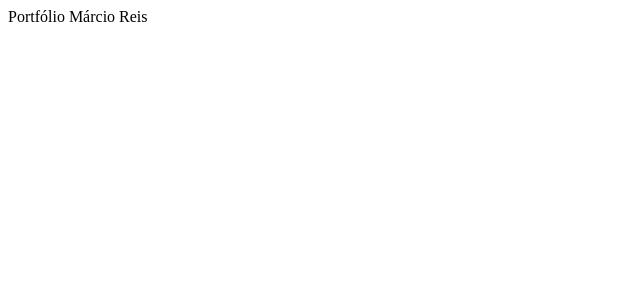
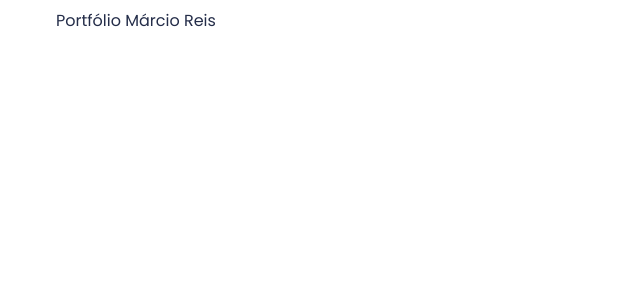
Before and after one commit to devmarcioreis/mreiss, a React (Create React App) app: page / in a window 1280 px wide. Shown: the top 300 px of the page, without its empty margins (0-640 px from the left). Built offline with nearby package versions, Linux system fonts and the light colour scheme.

Commit message:
iniciando projeto

```diff
--- a/src/App.css
+++ b/src/App.css
@@ -1,3 +1,16 @@
+@import url('https://fonts.googleapis.com/css2?family=Poppins:wght@100;200;300;400;500;600;700;800&display=swap');
+
+* {
+  margin: 0;
+  padding: 0;
+  border: 0;
+  box-sizing: border-box;
+  outline: none;
+  text-decoration: none;
+  list-style: none;
+  font-family: 'Poppins', sans-serif;
+}
+
 :root {
   --yellow-color: #F5C32C;
   --orange-color: #FCA61F;
@@ -9,6 +22,7 @@
   --boxShadow: 0px 19px 60px rgb(0 0 0 / 8%);
   --smallBoxShadow: -79px 51px 60px rgba(0, 0, 0, 0.08);
 }
+
 .App {
   padding: .5rem 3.5rem;
   overflow: hidden;
--- a/src/App.js
+++ b/src/App.js
@@ -1,9 +1,9 @@
-function App() {
+const App = () => {
   return (
-    <div className="App">
+    <div className='App'>
       Portfólio Márcio Reis
     </div>
   )
 }
 
-export default App
+export default App;
--- a/src/index.js
+++ b/src/index.js
@@ -1,6 +1,7 @@
 import React from 'react';
 import ReactDOM from 'react-dom/client';
 import App from './App';
+import './App.css'
 
 const root = ReactDOM.createRoot(document.getElementById('root'));
 root.render(
```
